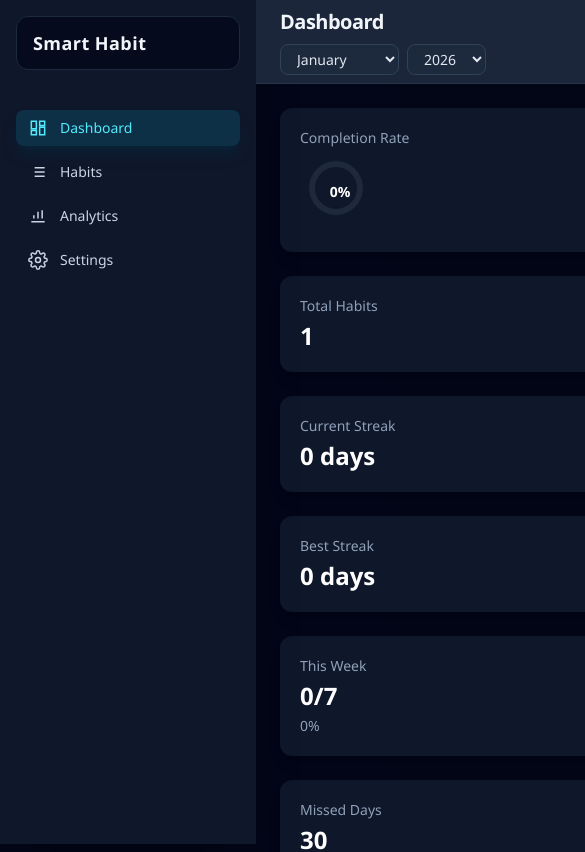
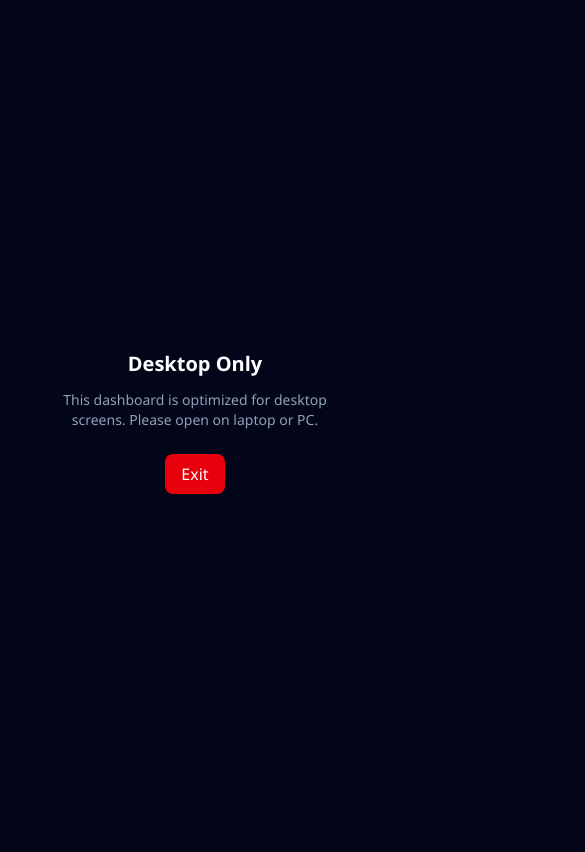
Before and after one commit to kumarsai12383/habit-tracker, a React (Vite) app: page / in a window 390 px wide. Shown: the top 852 px of the page, 585 px wide, since content can reach past the window. Built offline with nearby package versions, Linux system fonts and the light colour scheme.

Commit message:
warning to mobile screen feature added

```diff
--- a/src/App.jsx
+++ b/src/App.jsx
@@ -9,6 +9,7 @@ import Heatmap from "./components/Heatmap";
 import HabitGrid from "./components/HabitGrid";
 import Celebration from "./components/Celebration";
 import Fireworks from "./components/Fireworks";
+import MobileBlock from "./components/MobileBlock";
 
 const defaultHabits = [{ name: "Workout", days: Array(31).fill(false) }];
 
@@ -121,6 +122,7 @@ function App() {
   }
 
   return (
+    <MobileBlock>
       <Layout>
         <Fireworks currentStreak={currentStreak} />
         <Celebration currentStreak={currentStreak} />
@@ -175,6 +177,7 @@ function App() {
           />
         </motion.div>
       </Layout>
+    </MobileBlock>
   );
 }
 
--- /dev/null
+++ b/src/components/MobileBlock.jsx
@@ -0,0 +1,44 @@
+import { useEffect, useState } from "react";
+
+function MobileBlock({ children }) {
+  const [isMobile, setIsMobile] = useState(false);
+
+  useEffect(() => {
+    const check = () => {
+      setIsMobile(window.innerWidth < 900);
+    };
+
+    check();
+    window.addEventListener("resize", check);
+
+    return () => window.removeEventListener("resize", check);
+  }, []);
+
+  if (isMobile) {
+    return (
+      <div className="flex h-screen w-screen items-center justify-center bg-slate-950">
+        <div className="max-w-sm p-8 text-center">
+          <h1 className="mb-3 text-xl font-semibold text-white">
+            Desktop Only
+          </h1>
+
+          <p className="mb-6 text-sm text-slate-400">
+            This dashboard is optimized for desktop screens. Please open on laptop or
+            PC.
+          </p>
+
+          <button
+            onClick={() => window.close()}
+            className="rounded-lg bg-red-600 px-4 py-2 text-white"
+          >
+            Exit
+          </button>
+        </div>
+      </div>
+    );
+  }
+
+  return children;
+}
+
+export default MobileBlock;
```
Lines whose indentation alone changed are shown as unchanged.
